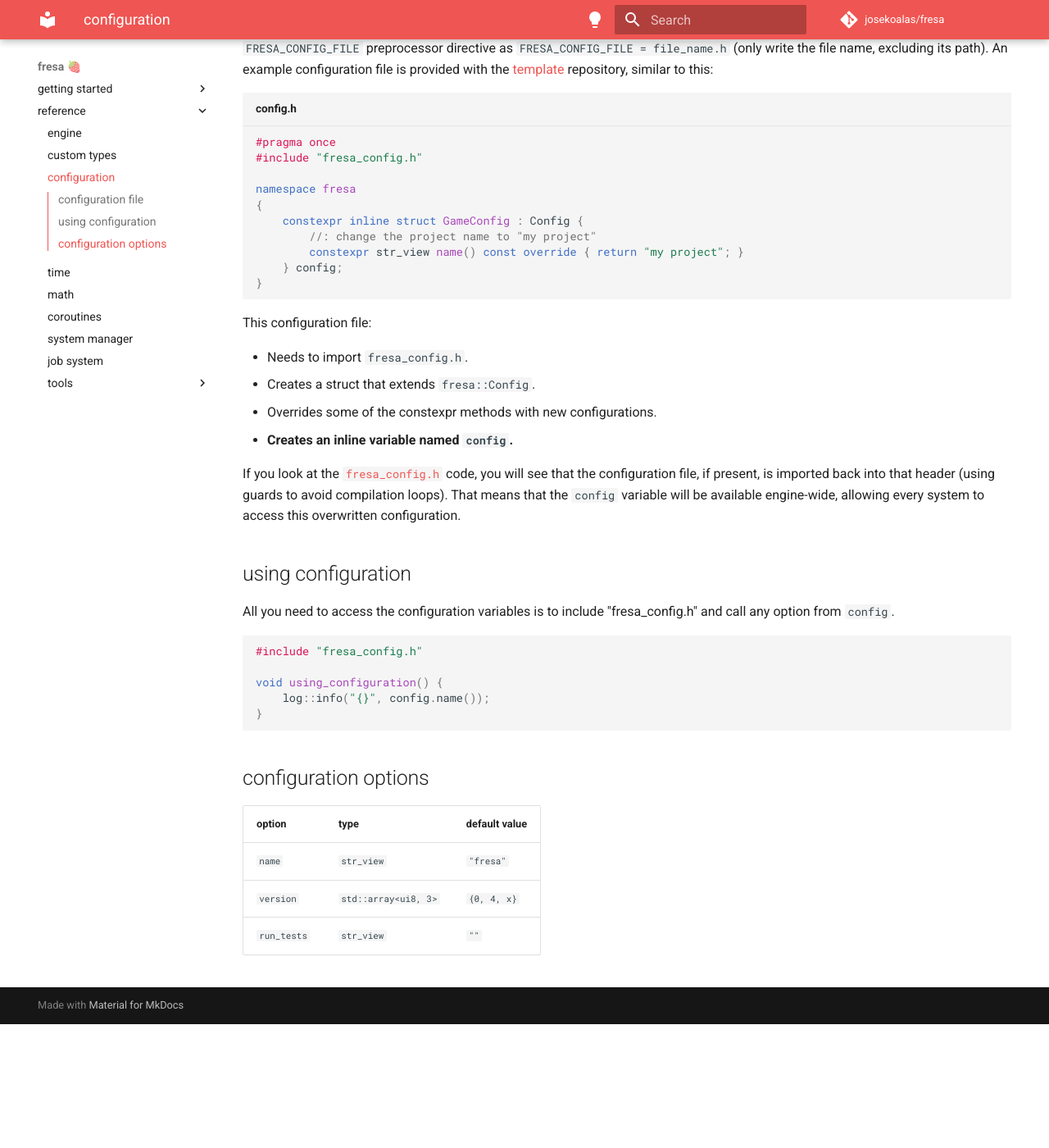
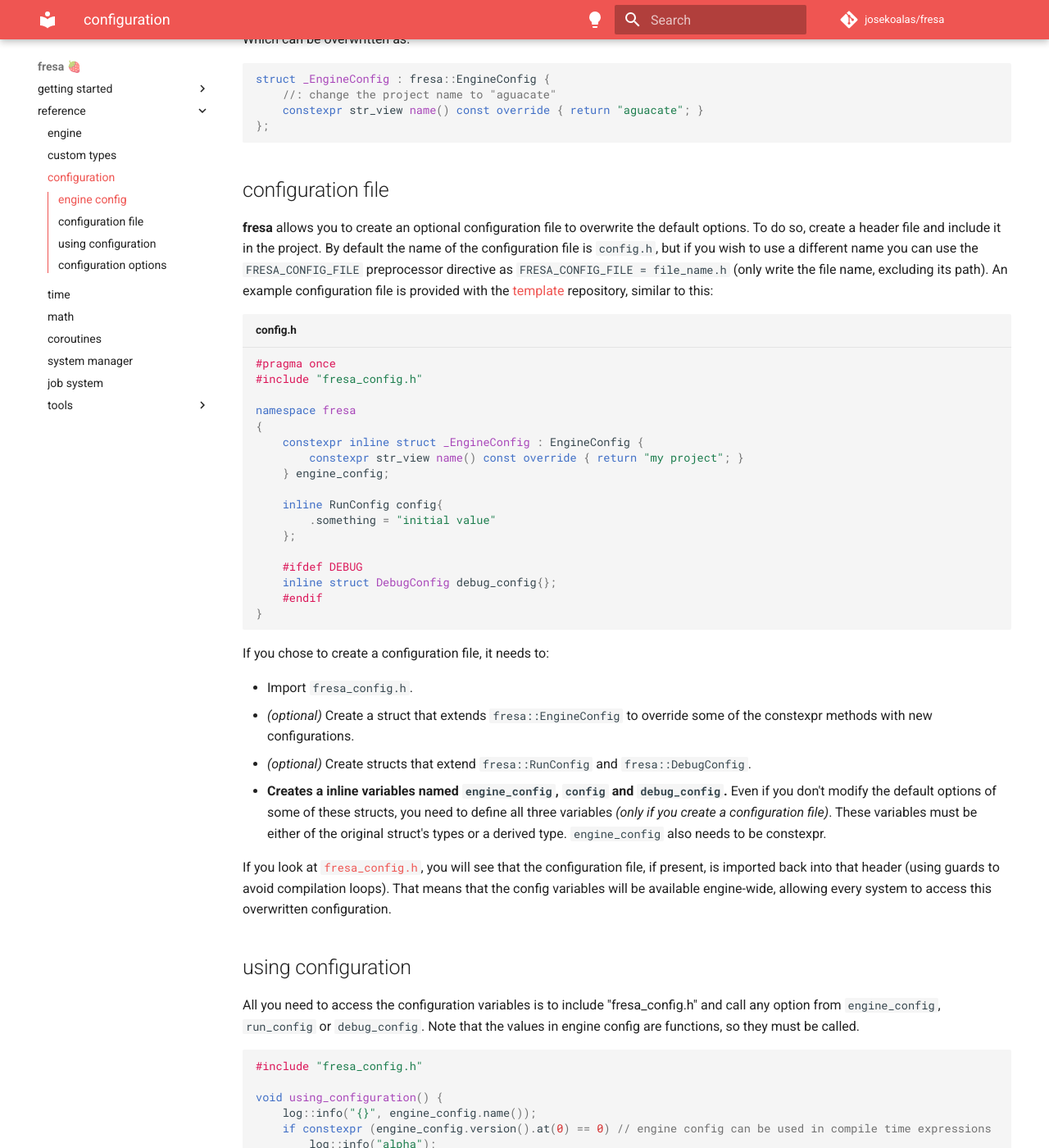
Before and after one commit to eerii/fresa, an MkDocs documentation site: the page built from docs/reference/config.md, in a window 1280 px wide and 1400 px high, scrolled down 608 px. Shown: the whole window at 82% size. Built offline with MkDocs 1.6.1 and Material for MkDocs 9.7.7, drawn with Linux system fonts in a browser that asks for light colours; comment, search, counter and statistics services are not loaded; the version menu is left out; before the commit the page ends 1857 px from its top, so only the background shows below that; some of the changed text lies outside the part shown.

Commit message:
[0.4.3] Improved Configuration 🦎

````diff
--- a/docs/reference/config.md
+++ b/docs/reference/config.md
@@ -1,9 +1,17 @@
 # [`config`](https://github.com/josekoalas/fresa/blob/main/core/fresa_config.h)
 
-The configuration system defined in `fresa_config.h` allows for configurable constexpr variables. The struct `Config` contains constexpr virtual methods (a new `c++20` feature), allowing to create an interface that can be extended but retaining the compile time definitions. It is a bit more verbose than other approaches, but being able to extend and override constant expressions is very powerful. Look at this example, here we have the original config structure:
+The configuration system defined in `fresa_config.h` includes three types of configuration variables:
+
+- `EngineConfig`: Compile time variables that change the way the engine work. These are for things like enabling different parts of the engine or values that don't change.
+- `RunConfig`: Run time modifiable values, for example, the settings menus or options that change with the player's input.
+- `DebugConfig`: Also run time values, but are disabled in production builds. All usage of this must be guarded using the `DEBUG` directive. Useful for debug toggles during development.
+
+## engine config
+
+The struct `EngineConfig` contains constexpr virtual methods (a new `c++20` feature), allowing to create an interface that can be extended but retaining the compile time definitions. It is a bit more verbose than other approaches, but being able to extend and override constant expressions is very powerful. Look at this example, here we have the original config structure:
 
 ```cpp
-struct fresa::Config {
+struct fresa::EngineConfig {
     constexpr str_view virtual name() const { return "fresa"; };
 };
 ```
@@ -11,14 +19,15 @@
 Which can be overwritten as:
 
 ```cpp
-struct GameConfig : fresa::Config {
+struct _EngineConfig : fresa::EngineConfig {
+    //: change the project name to "aguacate"
     constexpr str_view name() const override { return "aguacate"; }
 };
 ```
 
 ## configuration file
 
-**fresa** allows you to create a configuration file to overwrite the default options. To do so, create a header file and include it in the project. By default the name of the configuration file is `config.h`, but if you wish to use a different name you can use the `FRESA_CONFIG_FILE` preprocessor directive as `FRESA_CONFIG_FILE = file_name.h` (only write the file name, excluding its path). An example configuration file is provided with the [template](https://github.com/josekoalas/aguacate) repository, similar to this:
+**fresa** allows you to create an optional configuration file to overwrite the default options. To do so, create a header file and include it in the project. By default the name of the configuration file is `config.h`, but if you wish to use a different name you can use the `FRESA_CONFIG_FILE` preprocessor directive as `FRESA_CONFIG_FILE = file_name.h` (only write the file name, excluding its path). An example configuration file is provided with the [template](https://github.com/josekoalas/aguacate) repository, similar to this:
 
 ```cpp title="config.h"
 #pragma once
@@ -26,38 +35,68 @@
 
 namespace fresa
 {
-    constexpr inline struct GameConfig : Config {
-        //: change the project name to "my project"
+    constexpr inline struct _EngineConfig : EngineConfig {
         constexpr str_view name() const override { return "my project"; }
-    } config;
+    } engine_config;
+
+    inline RunConfig config{
+        .something = "initial value"
+    };
+
+    #ifdef DEBUG
+    inline struct DebugConfig debug_config{};
+    #endif
 }
 ```
 
-This configuration file:
+If you chose to create a configuration file, it needs to:
 
-- Needs to import `fresa_config.h`.
-- Creates a struct that extends `fresa::Config`.
-- Overrides some of the constexpr methods with new configurations.
-- **Creates an inline variable named `config`.**
+- Import `fresa_config.h`.
+- _(optional)_ Create a struct that extends `fresa::EngineConfig` to override some of the constexpr methods with new configurations.
+- _(optional)_ Create structs that extend `fresa::RunConfig` and `fresa::DebugConfig`.
+- **Creates a inline variables named `engine_config`, `config` and `debug_config`.** Even if you don't modify the default options of some of these structs, you need to define all three variables _(only if you create a configuration file)_. These variables must be either of the original struct's types or a derived type. `engine_config` also needs to be constexpr.
 
-If you look at the [`fresa_config.h`](https://github.com/josekoalas/fresa/blob/main/core/fresa_config.h) code, you will see that the configuration file, if present, is imported back into that header (using guards to avoid compilation loops). That means that the `config` variable will be available engine-wide, allowing every system to access this overwritten configuration.
+If you look at [`fresa_config.h`](https://github.com/josekoalas/fresa/blob/main/core/fresa_config.h), you will see that the configuration file, if present, is imported back into that header (using guards to avoid compilation loops). That means that the config variables will be available engine-wide, allowing every system to access this overwritten configuration.
 
 ## using configuration
 
-All you need to access the configuration variables is to include "fresa_config.h" and call any option from `config`.
+All you need to access the configuration variables is to include "fresa_config.h" and call any option from `engine_config`, `run_config` or `debug_config`. Note that the values in engine config are functions, so they must be called.
 
 ```cpp
 #include "fresa_config.h"
 
 void using_configuration() {
-    log::info("{}", config.name());
+    log::info("{}", engine_config.name());
+    if constexpr (engine_config.version().at(0) == 0) // engine config can be used in compile time expressions
+        log::info("alpha");
+
+    run_config.player_name = "mango"; // run and debug config are modifyable
+
+    #ifdef DEBUG
+    if (debug_config.show_debug_artifacts) // debug config must be guarded
+        render_debug();
+    #endif
 }
 ```
 
 ## configuration options
+
+**engine**
 
 | option | type | default value |
 |---|---|---|
 | `name` | `str_view` | `"fresa"` |
 | `version` | `std::array<ui8, 3>` | `{0, 4, x}` |
 | `run_tests` | `str_view` | `""` |
+
+**run**
+
+| option | type | default value |
+|---|---|---|
+|  |  |  |
+
+**debug**
+
+| option | type | default value |
+|---|---|---|
+|  |  |  |
````
Also changed, not shown: CHANGELOG.md (+6 -2 lines), 3 other files.
